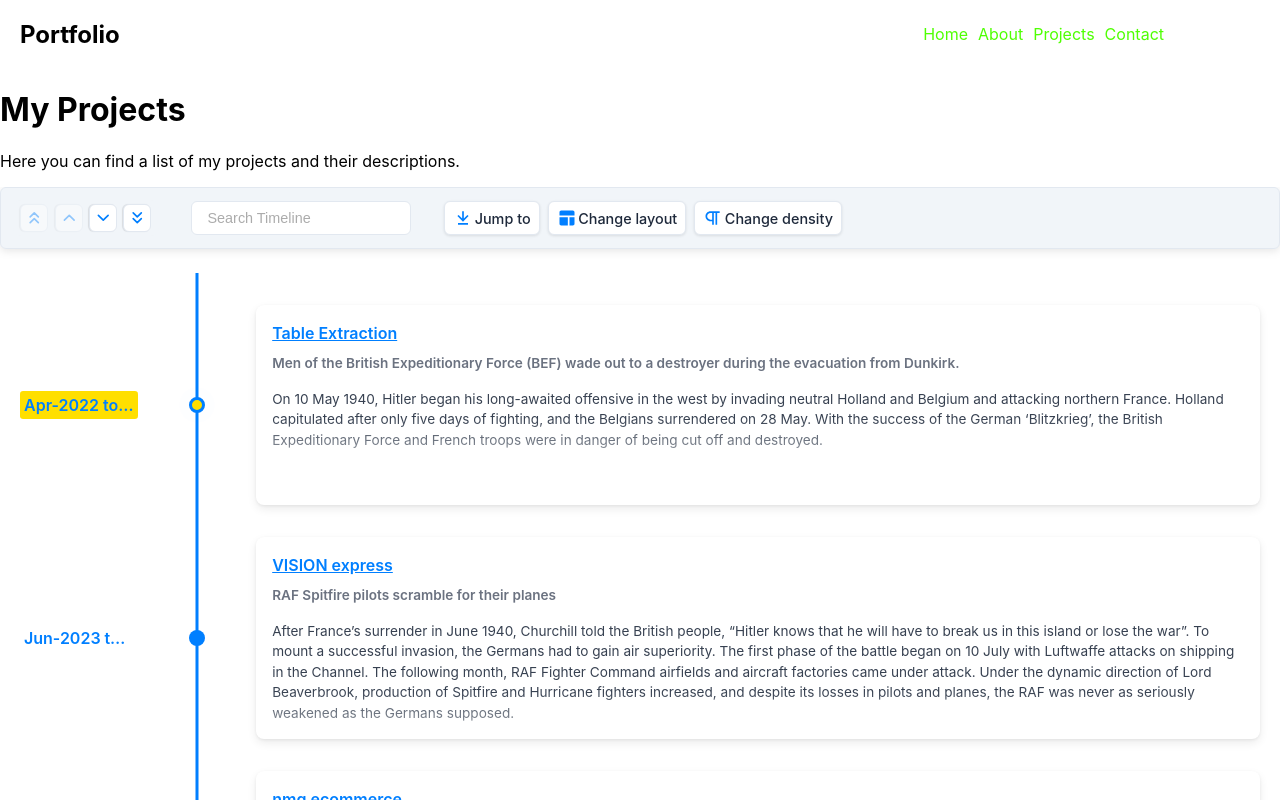
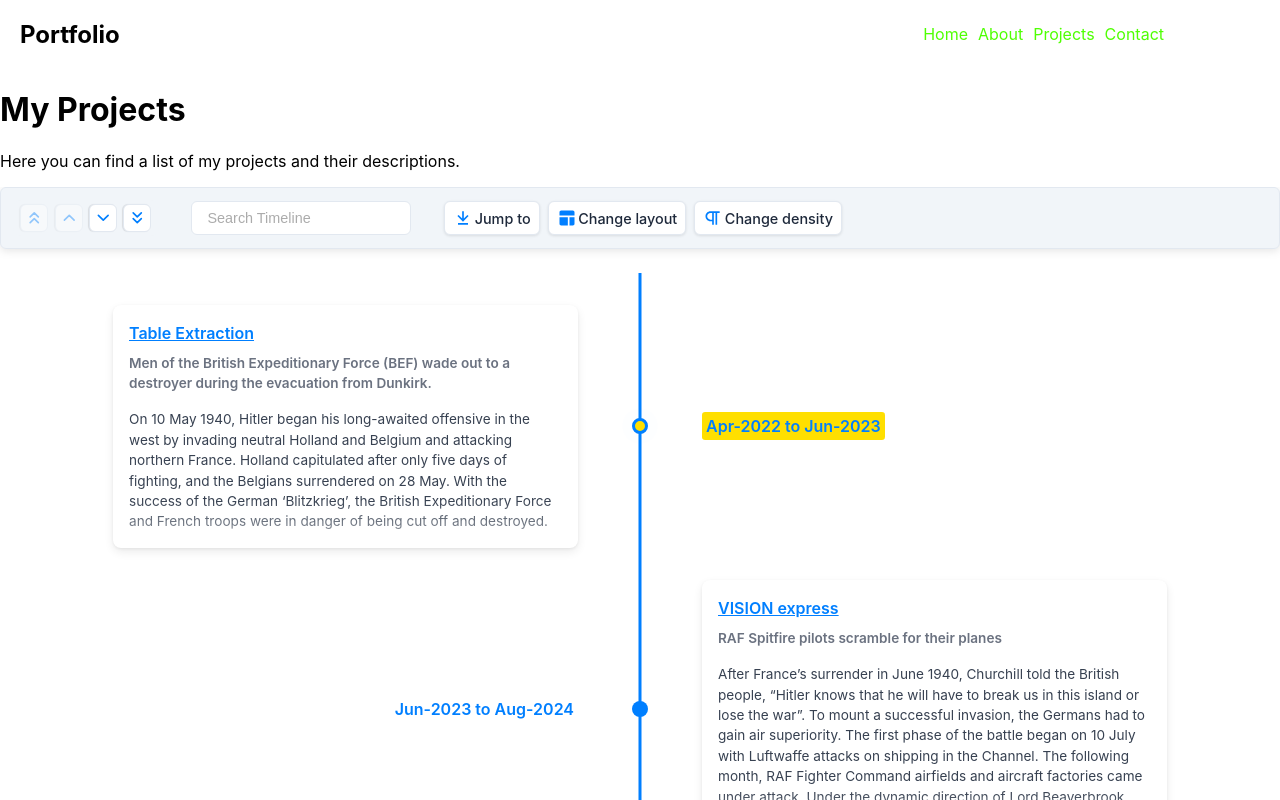
Before and after one commit to Kumarapuvenkatesu/port-folio, a React (Create React App) app: page /projects in a window 1280 px wide. Shown: the top 800 px of the page. Built offline with nearby package versions, Linux system fonts and the light colour scheme; some icons are missing.

Commit message:
project list direction is alternating

```diff
--- a/src/components/Projects/projects.js
+++ b/src/components/Projects/projects.js
@@ -30,12 +30,14 @@ const projects=()=>{
     return (
         <div>
           <Helmet>
-            <title>Projects-route</title>
+            <title>
+              Projects-route
+            </title>
              <meta name="description" content="Project Route" />
           </Helmet>
             <h1>My Projects</h1>
             <p>Here you can find a list of my projects and their descriptions.</p>
-            <Chrono items={items}   mode="VERTICAL"/>
+            <Chrono items={items}   mode="VERTICAL_ALTERNATING" />
         </div>
     );
 }
```
